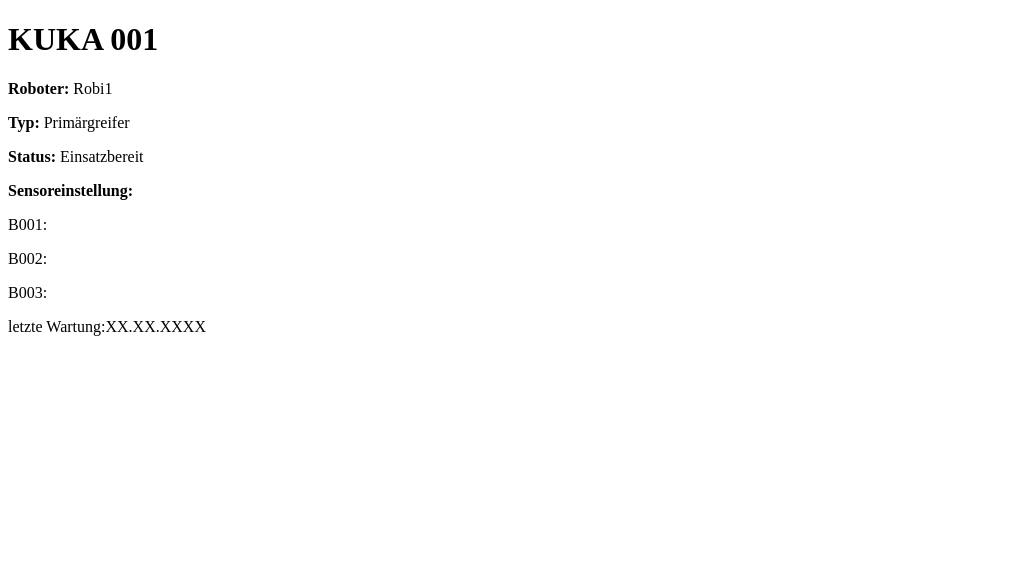
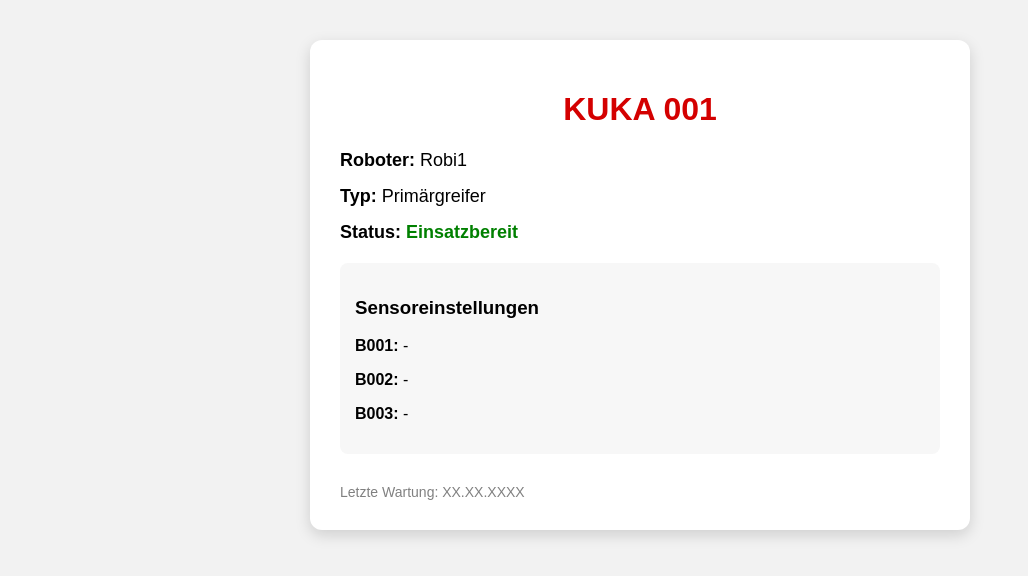
Before and after one commit to deanalejandro/greiferverwaltung, a plain HTML site: page index.html in a window 1280 px wide. Shown: the whole page, without its empty margins (0-1028 px from the left). Drawn offline with Linux system fonts and the light colour scheme.

Commit message:
Update index.html

```diff
--- a/index.html
+++ b/index.html
@@ -1,32 +1,85 @@
 <!DOCTYPE html>
 <html lang="de">
 <head>
-    <meta charset="UTF-8">
-    <title>Greifer Anlage NX</title>
+<meta charset="UTF-8">
+<title>Greifer Anlage NX</title>
+
+<style>
+body{
+    font-family: Arial, sans-serif;
+    background:#f2f2f2;
+    margin:40px;
+}
+
+.container{
+    max-width:600px;
+    margin:auto;
+    background:white;
+    padding:30px;
+    border-radius:12px;
+    box-shadow:0 5px 15px rgba(0,0,0,0.15);
+}
+
+h1{
+    text-align:center;
+    color:#d40000;
+}
+
+.info{
+    margin:15px 0;
+    font-size:18px;
+}
+
+.status{
+    color:green;
+    font-weight:bold;
+}
+
+.sensor{
+    background:#f7f7f7;
+    padding:15px;
+    border-radius:8px;
+    margin-top:20px;
+}
+
+.footer{
+    margin-top:30px;
+    font-size:14px;
+    color:gray;
+}
+</style>
+
 </head>
+
 <body>
-    <h1>KUKA 001</h1>
 
-	<p>
-	<strong>Roboter:</strong> Robi1
-	</p>
+<div class="container">
 
-	<p>
-	<strong>Typ:</strong> Primärgreifer
-	</p>
+<h1>KUKA 001</h1>
 
-	<p>
-	<strong>Status:</strong> Einsatzbereit
-	</p>
+<div class="info"><strong>Roboter:</strong> Robi1</div>
 
-	<p><strong>Sensoreinstellung:</strong></p>
+<div class="info"><strong>Typ:</strong> Primärgreifer</div>
 
-<p>B001:</p>
-<p>B002:</p>
-<p>B003:</p>
+<div class="info">
+<strong>Status:</strong>
+<span class="status">Einsatzbereit</span>
+</div>
 
-<P>letzte Wartung:XX.XX.XXXX</P>
+<div class="sensor">
+<h3>Sensoreinstellungen</h3>
 
+<p><strong>B001:</strong> -</p>
+<p><strong>B002:</strong> -</p>
+<p><strong>B003:</strong> -</p>
+
+</div>
+
+<div class="footer">
+Letzte Wartung: XX.XX.XXXX
+</div>
+
+</div>
 
 </body>
 </html>
```
